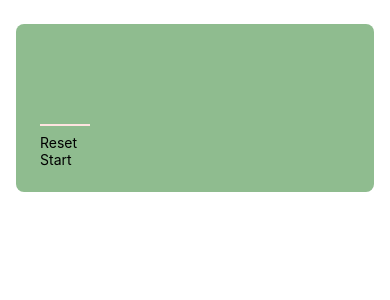
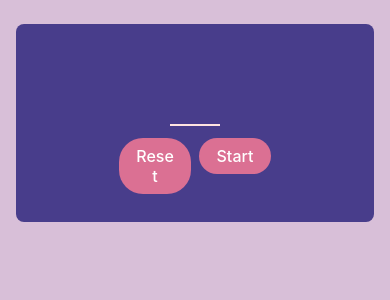
Before and after one commit to Jaseela99/reactnative-course, a React Native app: screen / in a window 390 px wide. Shown: the top 300 px of the page. Built offline with nearby package versions, Linux system fonts and the light colour scheme.

Commit message:
added button styling

```diff
--- a/App.js
+++ b/App.js
@@ -3,17 +3,17 @@ import StartGameScreen from './screens/StartGameScreen';
 
 export default function App() {
   return (
-    // <View style={styles.container}>
+    <View style={styles.container}>
       <StartGameScreen/>
-    // </View>
+  </View>
   );
 }
 
 const styles = StyleSheet.create({
   container: {
     flex: 1,
-    backgroundColor: '#fff',
-    alignItems: 'center',
-    justifyContent: 'center',
+    backgroundColor: '#d8bfd8',
+    // alignItems: 'center',
+    // justifyContent: 'center',
   },
 });
--- a/components/CustomButton.js
+++ b/components/CustomButton.js
@@ -1,14 +1,48 @@
-import { StyleSheet, Text, View } from 'react-native'
-import React from 'react'
+import { StyleSheet, Text, View, Pressable } from "react-native";
+import React from "react";
 
-const CustomButton = ({children}) => {
+const CustomButton = ({ children }) => {
+  const pressHandler = () => {
+    console.log("clicked");
+  };
   return (
-    <View>
-      <Text>{children}</Text>
+    <View style={styles.buttonContainer}>
+      <Pressable
+        onPress={pressHandler}
+        android_ripple={{ color: "#bc8f8f" }}
+        style={({ pressed }) =>
+          pressed
+            ? [styles.innerButtonContainer, styles.pressed]
+            : styles.innerButtonContainer
+        }
+      >
+        <Text style={styles.buttonText}>{children}</Text>
+      </Pressable>
     </View>
-  )
-}
+  );
+};
 
-export default CustomButton
+export default CustomButton;
 
-const styles = StyleSheet.create({})
+const styles = StyleSheet.create({
+  buttonContainer: {
+    margin: 4,
+    overflow: "hidden",
+    borderRadius: 24,
+  },
+  innerButtonContainer: {
+    backgroundColor: "#db7093",
+    paddingHorizontal: 16,
+    paddingVertical: 8,
+    elevation: 4,
+  },
+  buttonText: {
+    textAlign: "center",
+    fontSize: 16,
+    fontWeight: "500",
+    color: "white",
+  },
+  pressed: {
+    opacity: 0.75,
+  },
+});
--- a/screens/StartGameScreen.js
+++ b/screens/StartGameScreen.js
@@ -1,37 +1,56 @@
-import { StyleSheet, Text, View ,TextInput} from 'react-native'
-import React from 'react'
-import CustomButton from '../components/CustomButton'
+import { StyleSheet, Text, View, TextInput } from "react-native";
+import React from "react";
+import CustomButton from "../components/CustomButton";
 
 const StartGameScreen = () => {
   return (
     <View style={styles.startContainer}>
-      <TextInput style={styles.textInput} maxLength={2} keyboardType='number-pad' autoCapitalize="none"/>
-      <CustomButton>Reset</CustomButton>
-      <CustomButton>Start</CustomButton>
+      <TextInput
+        style={styles.textInput}
+        maxLength={2}
+        keyboardType="number-pad"
+        autoCapitalize="none"
+      />
+      <View style={styles.buttons}>
+        <View style={styles.button}>
+        <CustomButton>Reset</CustomButton>
+        </View>
+       <View style={styles.button}>
+        <CustomButton>Start</CustomButton>
+       </View>
+      </View>
     </View>
-  )
-}
+  );
+};
 
-export default StartGameScreen
+export default StartGameScreen;
 
 const styles = StyleSheet.create({
-  startContainer:{
-    padding:24,
-    backgroundColor:"#8fbc8f",
-    marginTop:24,
-    marginHorizontal:16,
-    borderRadius:8,
-    elevation:6 //android specific property for shadow
+  startContainer: {
+    justifyContent:"center",
+    alignItems:"center",
+    padding: 24,
+    backgroundColor: "#483d8b",
+    marginTop: 24,
+    marginHorizontal: 16,
+    borderRadius: 8,
+    elevation: 6, //android specific property for shadow
   },
-  textInput:{
-    height:70,
-    fontSize:32,
-    borderBottomColor:"#ffe4e1",
-    borderBottomWidth:2,
-    color:"#ffe4e1",
-    marginVertical:8,
-    width:50,
-    textAlign:"center",
-    fontWeight:"bold"
+  textInput: {
+    height: 70,
+    fontSize: 32,
+    borderBottomColor: "#ffe4e1",
+    borderBottomWidth: 2,
+    color: "#ffe4e1",
+    marginVertical: 8,
+    width: 50,
+    textAlign: "center",
+    fontWeight: "bold",
+  },
+  buttons:{
+    flexDirection:"row",
+  },
+  button:{
+  flex:1
   }
-})
+});
```
